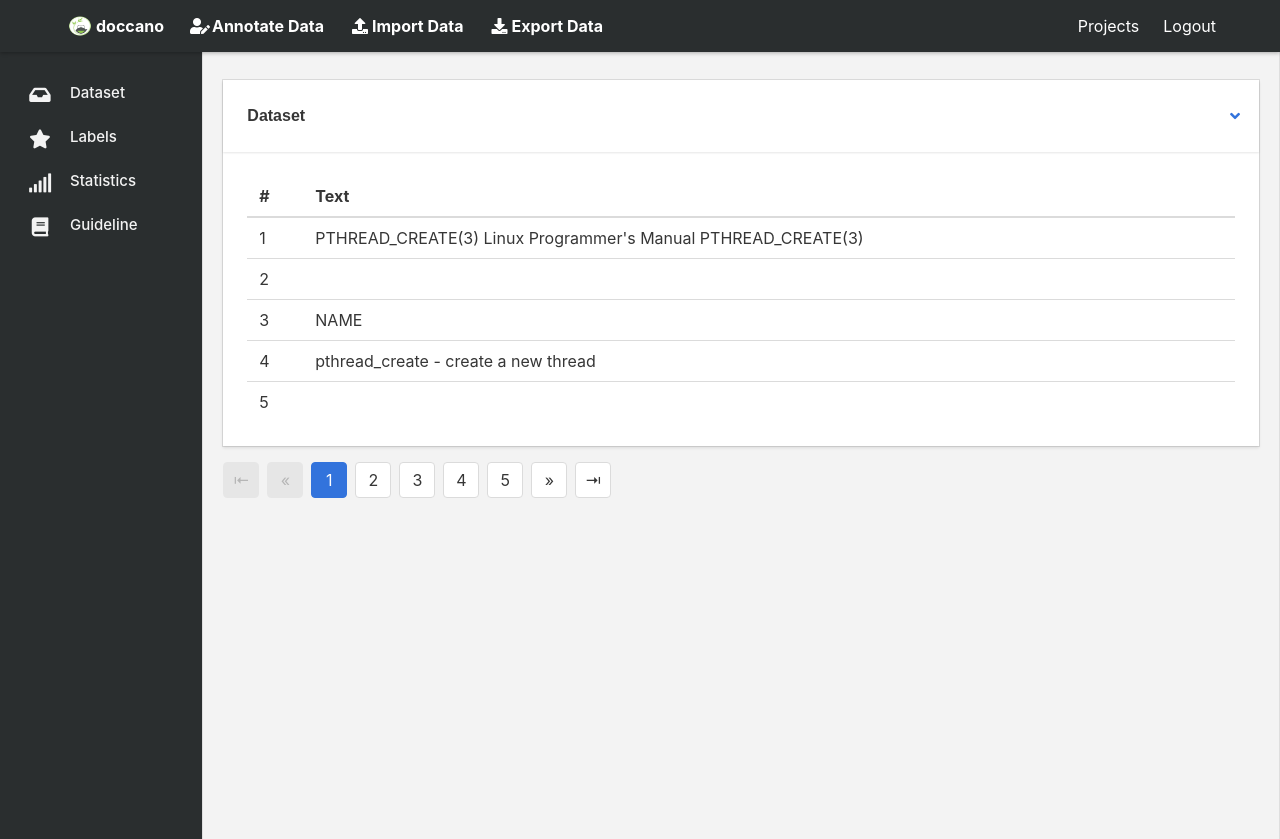
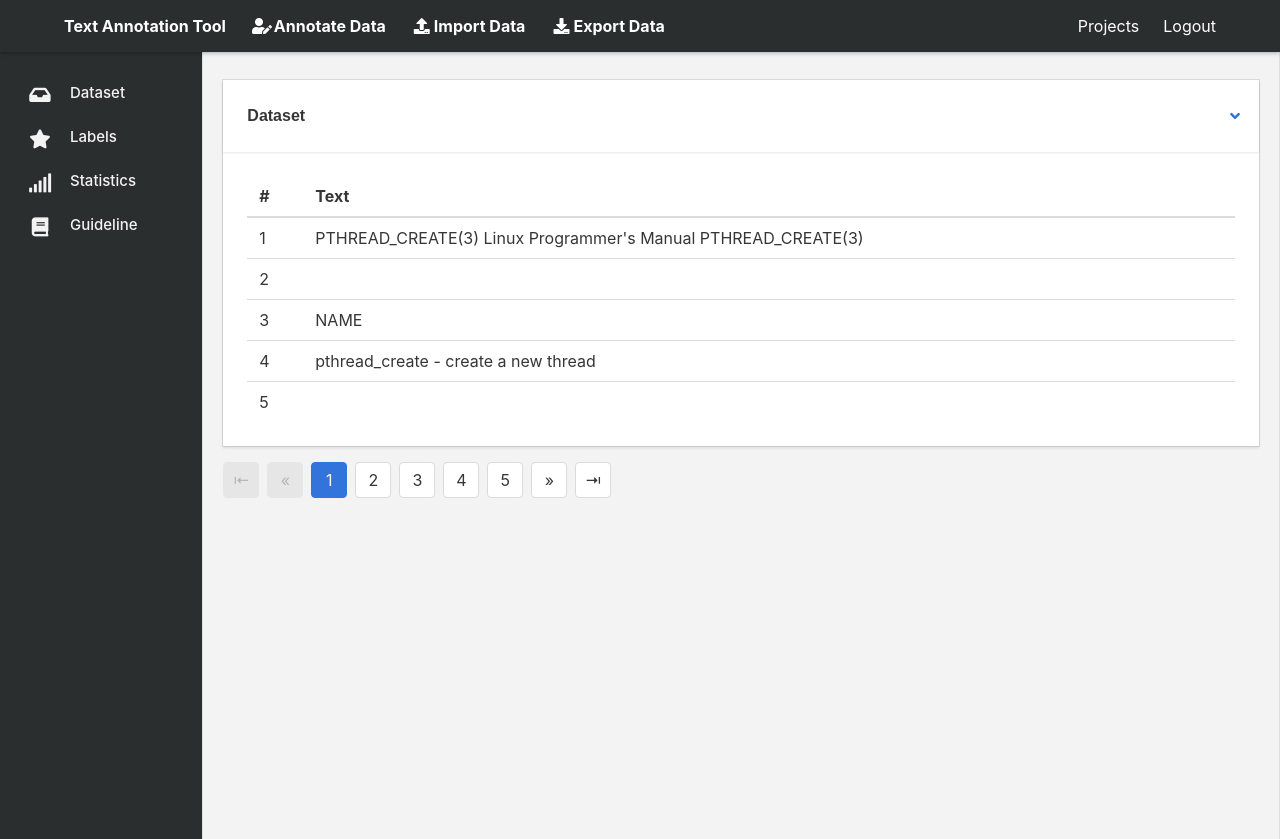
Before and after one commit to Jankinnn/Text-Annotation-Tool, a Django app: page /projects/1/docs/ in a window 1280 px wide. Shown: the top 839 px of the page. Run offline with Django 3.2, Linux system fonts and the light colour scheme; a user stored in the database is signed in; data comes from the database, SQL or seed files in the repository; both versions use the stored data as it was after the commit; some libraries are stand-ins or nearby versions.

Commit message:
found index.html error

```diff
--- a/server/templates/base.html
+++ b/server/templates/base.html
@@ -48,8 +48,7 @@
     <div class="container">
       <div class="navbar-brand">
         <a class="navbar-item" href="{% url 'login' %}">
-          <img src="{% static 'images/logo.png' %}" width="32" height="32">
-          <b>doccano</b>
+          <b>Text Annotation Tool</b>
         </a>
         {% block navigation %}{% endblock %}
       </div>
```
Also changed, not shown: README.md, db.sqlite3.
